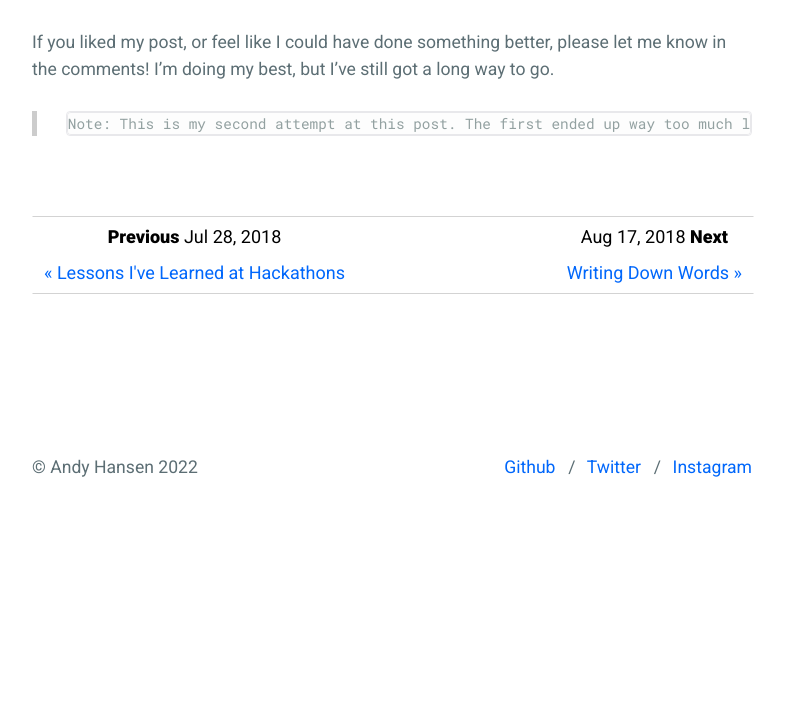
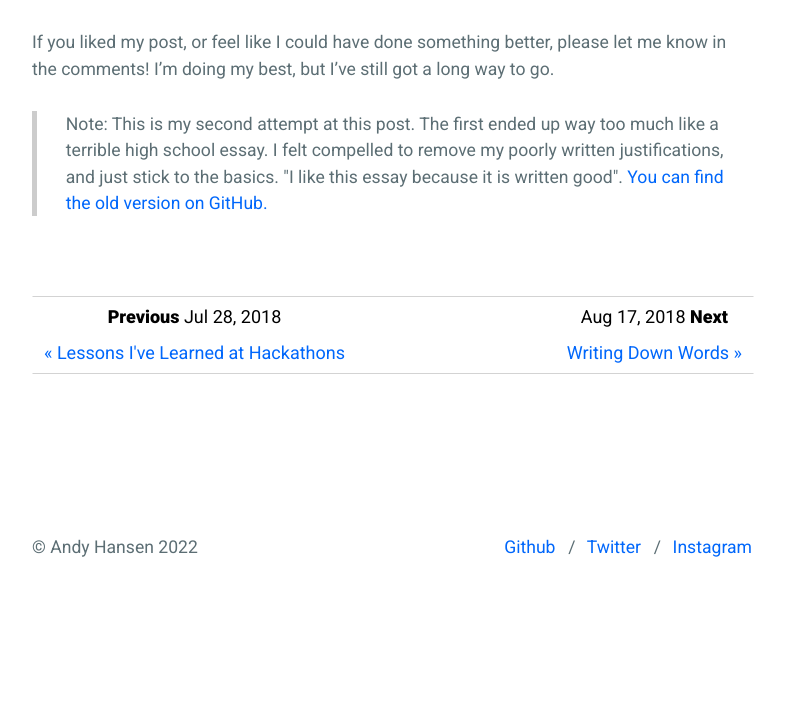
Before and after one commit to andyhansen/blog, a Jekyll site: the page built from _posts/2018-08-05-david-foster-wallce-tracy-austin.md, in a window 1280 px wide. Shown: the part 1227-1948 px from the top of the page, without its empty margins (248-1033 px from the left). Built offline with Jekyll 4.4.1, drawn with Linux system fonts in a browser that asks for light colours; nearby versions of some CDN libraries; comment, search, counter and statistics services are not loaded; before the commit the page ends 1868 px from its top, so only the background shows below that.

Commit message:
fix: tracy austin blockquotes

```diff
--- a/_posts/2018-08-05-david-foster-wallce-tracy-austin.md
+++ b/_posts/2018-08-05-david-foster-wallce-tracy-austin.md
@@ -21,4 +21,6 @@ I highly recommend giving the essay a read, or if audio books are more your thin
 If you liked my post, or feel like I could have done something better, please let me know in the comments!
 I'm doing my best, but I've still got a long way to go.
 
-> 	Note: This is my second attempt at this post. The first ended up way too much like a terrible high school essay. I felt compelled to remove my poorly written justifications, and just stick to the basics. "I like this essay because it is written good". [You can find the old version on GitHub.](https://github.com/andyhansen/blog/blob/9167215ce27874420b03927ad9b4291d94d39d81/_posts/2018-08-05-david-foster-wallce-tracy-austin.md)
+<blockquote>
+Note: This is my second attempt at this post. The first ended up way too much like a terrible high school essay. I felt compelled to remove my poorly written justifications, and just stick to the basics. "I like this essay because it is written good". <a href="https://github.com/andyhansen/blog/blob/9167215ce27874420b03927ad9b4291d94d39d81/_posts/2018-08-05-david-foster-wallce-tracy-austin.md">You can find the old version on GitHub.</a>
+</blockquote>
```
